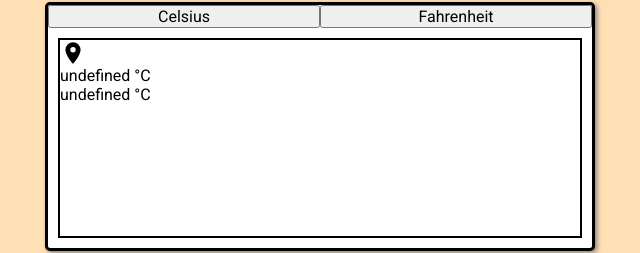
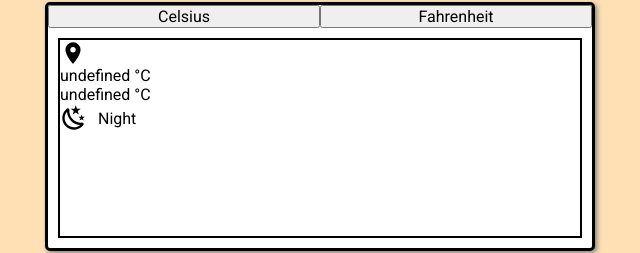
Before and after one commit to nedimburo/odin-weather-app, a website built with webpack: page dist/index.html in a window 1280 px wide. Shown: the part 273-526 px from the top of the page, 320-960 px from the left. Built offline with nearby package versions, Linux system fonts and the light colour scheme; no server answers.

Commit message:
Created basic display for day and night depending on time

```diff
--- a/src/display.js
+++ b/src/display.js
@@ -9,10 +9,28 @@ const displayController=(()=>{
         displayWeatherInfo(locationWeather);
     };
     const displayWeatherInfo=(weatherInfo)=>{
+        // Basic info
         document.getElementById("location-name").textContent=weatherInfo.location_name;
         document.getElementById("temperature").textContent=weatherInfo.temp_c+` °C`;
         document.getElementById("condition").textContent=weatherInfo.condition;
         document.getElementById("feelslike").textContent=weatherInfo.feelslike_c+` °C`;
+        // Weather icon
+        // Day or night display
+        let dayNightContainer=document.getElementById("day-night-container");
+        dayNightContainer.innerHTML="";
+        let dayNightImg=document.createElement("img");
+        let dayNightText=document.createElement("span");
+        dayNightImg.classList.add("day-night-img");
+        if (weatherInfo.is_day==1){
+            dayNightImg.src="../dist/icons/sun.svg";
+            dayNightText.textContent="Day";
+        }
+        else{
+            dayNightImg.src="../dist/icons/moon.svg";
+            dayNightText.textContent="Night";
+        }
+        dayNightContainer.appendChild(dayNightImg);
+        dayNightContainer.appendChild(dayNightText);
         console.log(weatherInfo);
     };
     return{
```
Also changed, not shown: dist/icons/moon.svg (added), dist/icons/sun.svg (added), dist/index.html, dist/main.js, dist/style.css.
